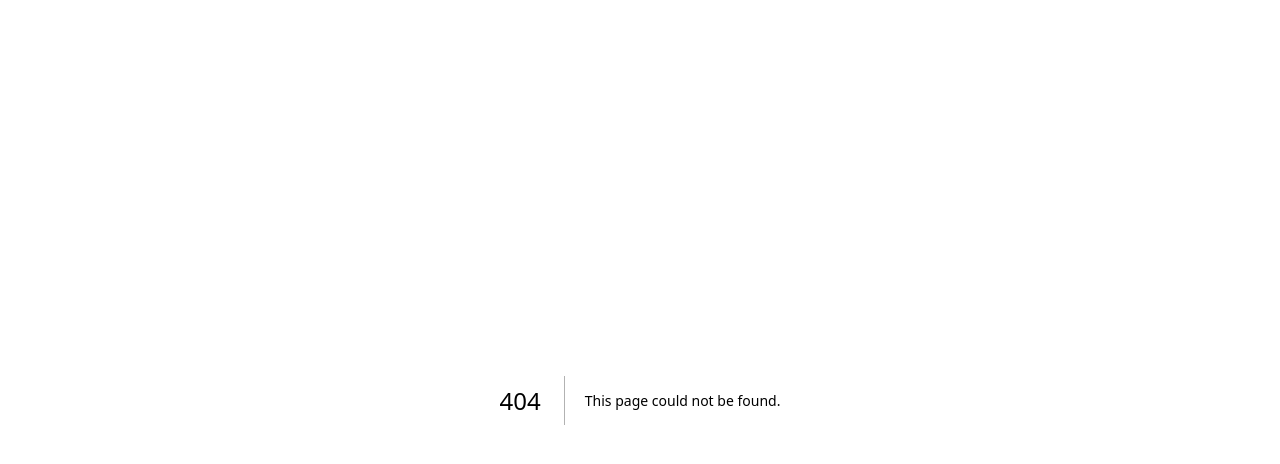
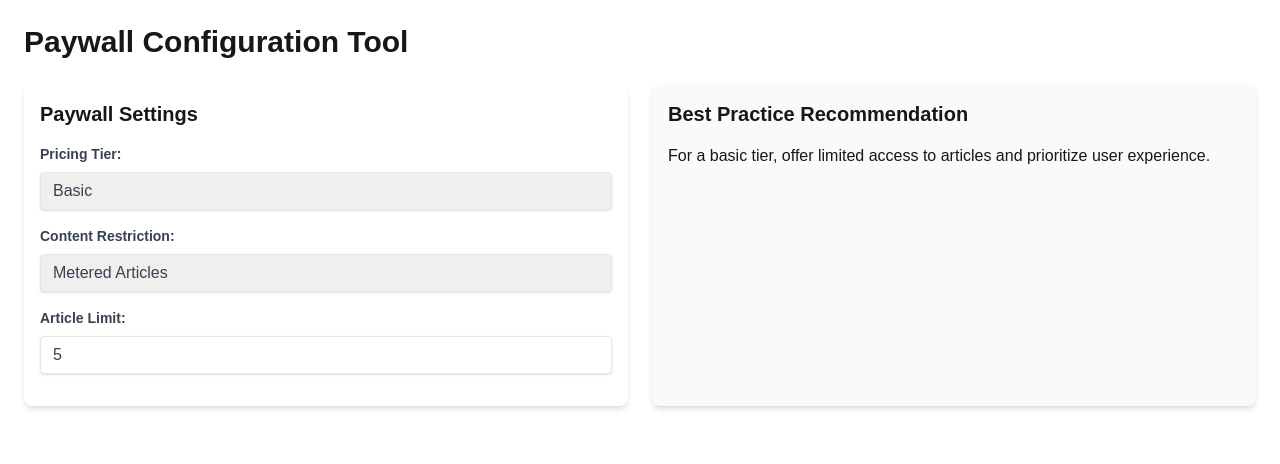
Before and after one commit to largeweb/mock-newsroom-ai-prediction-tool-81615ad3, a Next.js app: page /paywall-tool in a window 1280 px wide. Before the commit this address had no page. Shown: the top 464 px of the page. Built offline with nearby package versions, Linux system fonts and the light colour scheme.

Commit message:
Add app/paywall-tool/page.tsx

```diff
--- /dev/null
+++ b/app/paywall-tool/page.tsx
@@ -0,0 +1,111 @@
+// app/paywall-tool/page.tsx
+"use client";
+
+import React, { useState } from "react";
+import { motion } from "framer-motion";
+
+const PaywallTool = () => {
+  // State for paywall configuration options
+  const [pricingTier, setPricingTier] = useState("basic");
+  const [contentRestriction, setContentRestriction] = useState("metered");
+  const [articleLimit, setArticleLimit] = useState(5);
+
+  // Mock "best practice" recommendations
+  const bestPractices = {
+    basic:
+      "For a basic tier, offer limited access to articles and prioritize user experience.",
+    metered:
+      "Implement a metered paywall with a clear article limit. Encourage users to subscribe for unlimited access.",
+    premium:
+      "Offer exclusive content and features for premium subscribers. Highlight the value of premium access.",
+  };
+
+  // Function to generate recommendations based on settings
+  const generateRecommendation = () => {
+    switch (pricingTier) {
+      case "basic":
+        return bestPractices.basic;
+      case "metered":
+        return bestPractices.metered;
+      case "premium":
+        return bestPractices.premium;
+      default:
+        return "No recommendation available for this configuration.";
+    }
+  };
+
+  const recommendation = generateRecommendation();
+
+  return (
+    <div className="container mx-auto p-6">
+      <h1 className="text-3xl font-bold mb-6">Paywall Configuration Tool</h1>
+
+      <div className="grid grid-cols-1 md:grid-cols-2 gap-6">
+        {/* Configuration Options */}
+        <motion.div
+          className="bg-white p-4 rounded-lg shadow-md"
+          initial={{ opacity: 0, y: 20 }}
+          animate={{ opacity: 1, y: 0 }}
+        >
+          <h2 className="text-xl font-semibold mb-4">Paywall Settings</h2>
+
+          <div className="mb-4">
+            <label className="block text-gray-700 text-sm font-bold mb-2">
+              Pricing Tier:
+            </label>
+            <select
+              className="shadow appearance-none border rounded w-full py-2 px-3 text-gray-700 leading-tight focus:outline-none focus:shadow-outline"
+              value={pricingTier}
+              onChange={(e) => setPricingTier(e.target.value)}
+            >
+              <option value="basic">Basic</option>
+              <option value="metered">Metered</option>
+              <option value="premium">Premium</option>
+            </select>
+          </div>
+
+          <div className="mb-4">
+            <label className="block text-gray-700 text-sm font-bold mb-2">
+              Content Restriction:
+            </label>
+            <select
+              className="shadow appearance-none border rounded w-full py-2 px-3 text-gray-700 leading-tight focus:outline-none focus:shadow-outline"
+              value={contentRestriction}
+              onChange={(e) => setContentRestriction(e.target.value)}
+            >
+              <option value="metered">Metered Articles</option>
+              <option value="freemium">Freemium Content</option>
+            </select>
+          </div>
+
+          {contentRestriction === "metered" && (
+            <div className="mb-4">
+              <label className="block text-gray-700 text-sm font-bold mb-2">
+                Article Limit:
+              </label>
+              <input
+                type="number"
+                className="shadow appearance-none border rounded w-full py-2 px-3 text-gray-700 leading-tight focus:outline-none focus:shadow-outline"
+                value={articleLimit}
+                onChange={(e) => setArticleLimit(parseInt(e.target.value))}
+              />
+            </div>
+          )}
+        </motion.div>
+
+        {/* Best Practice Recommendations */}
+        <motion.div
+          className="bg-gray-50 p-4 rounded-lg shadow-md"
+          initial={{ opacity: 0, y: 20 }}
+          animate={{ opacity: 1, y: 0 }}
+          transition={{ delay: 0.3 }}
+        >
+          <h2 className="text-xl font-semibold mb-4">Best Practice Recommendation</h2>
+          <p>{recommendation}</p>
+        </motion.div>
+      </div>
+    </div>
+  );
+};
+
+export default PaywallTool;
```
